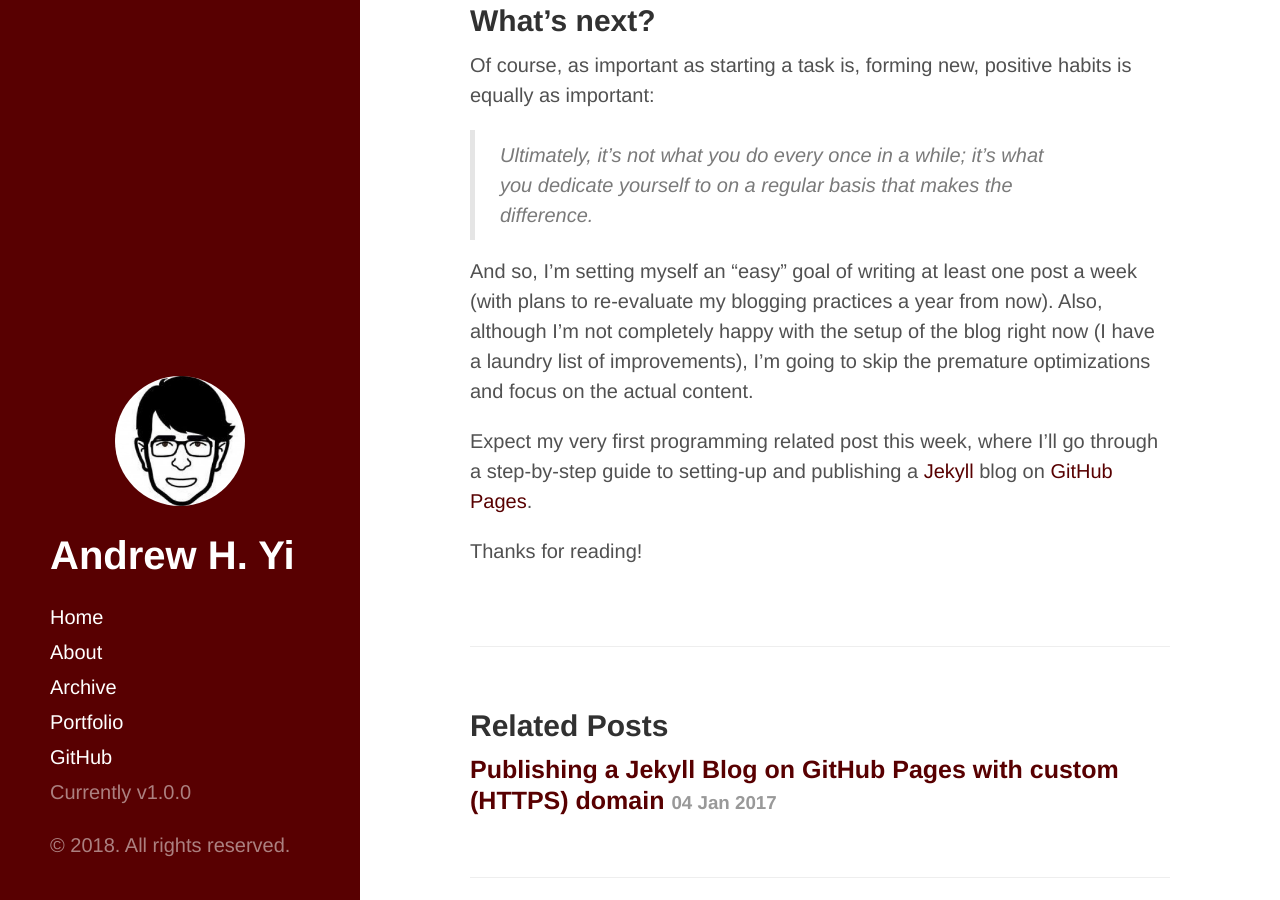
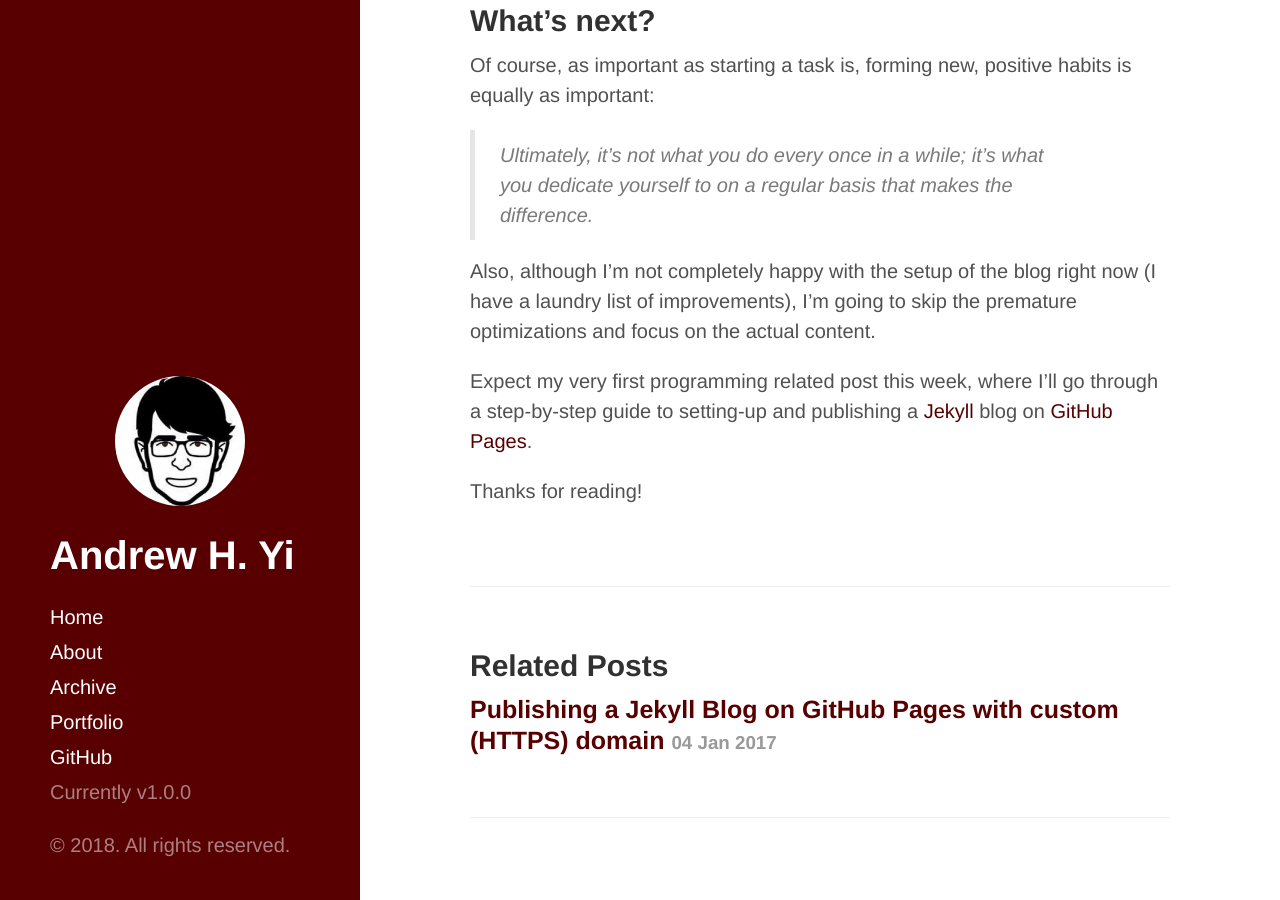
Before and after one commit to AndrewHYi/andrewhyi.github.io, a Jekyll site: the page built from _posts/2017-01-01-first-post.md, in a window 1280 px wide and 900 px high, scrolled down 534 px. Built offline with Jekyll 4.4.1, drawn with Linux system fonts in a browser that asks for light colours.

Commit message:
Remove lie about post frequency

```diff
--- a/_posts/2017-01-01-first-post.md
+++ b/_posts/2017-01-01-first-post.md
@@ -26,8 +26,7 @@ equally as important:
   </i>
 </blockquote>
 
-And so, I'm setting myself an "easy" goal of writing at least one post a week (with plans to
-re-evaluate my blogging practices a year from now). Also, although I'm not completely happy with the
+Also, although I'm not completely happy with the
 setup of the blog right now (I have a laundry list of improvements), I'm going to skip the premature
 optimizations and focus on the actual content.
 
```
